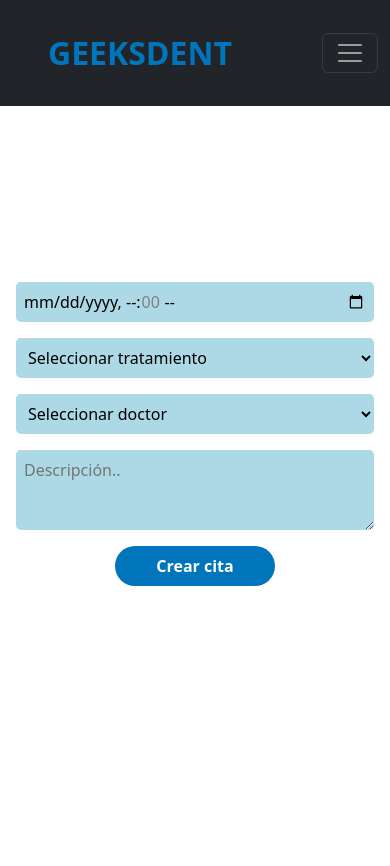
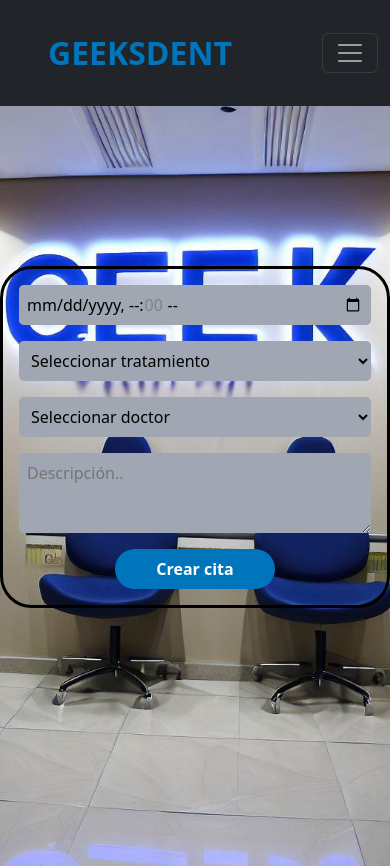
Before and after one commit to xIMet3/frontendDentista, a React (Vite) app: page /pedirCita in a window 390 px wide. Before the commit the page ends 844 px from the top, so only its background shows below. Built offline with nearby package versions, Linux system fonts and the light colour scheme.

Commit message:
[update]Change in the design of the RequestAppointment view. // Cambio en el diseño de la vista PedirCita.

```diff
--- a/src/Pages/Contacto/Contaco.jsx
+++ b/src/Pages/Contacto/Contaco.jsx
@@ -81,7 +81,11 @@ export const InfoContacto = () => {
             {/* Campo de mensaje */}
             <div className="form-group">
               <label>Mensaje:</label>
-              <textarea className="form-control" rows="4" />
+              <textarea
+              className="form-control"
+              rows="4"
+              maxLength="80"
+              />
             </div>
 
             {/* Botones del modal */}
--- a/src/Pages/PedirCita/PedirCita.css
+++ b/src/Pages/PedirCita/PedirCita.css
@@ -1,3 +1,20 @@
+.pedirCitaEntera {
+  min-height: 90vh;
+  background-image: url(../../../img/fachadaClinica.jpg);
+  overflow: hidden;
+
+}
+
+@media (max-width: 768px) {
+  .pedirCitaEntera {
+    background-image: url(../../../img/salaEspera.jpeg);
+    background-position: center;
+    background-repeat: no-repeat;
+    background-size: cover;
+    overflow: hidden;
+  }
+}
+
 .formCrearCita {
   display: flex;
   flex-direction: column;
@@ -5,17 +22,17 @@
   align-items: flex-start;
   max-width: 40em;
   width: 100%;
-  gap: 1rem;
+  gap: 1em;
   margin: 0 auto;
   margin-top: 10em;
   padding: 1em;
+  border: 0.2em solid black;
+  border-radius: 2em;
 }
 
-.formCrearCita input,
-.formCrearCita select,
-.formCrearCita textarea {
+.formCrearCita input, .formCrearCita select, .formCrearCita textarea {
   width: 100%;
-  background-color: lightblue;
+  background-color: #a1a7b2;
   padding: 0.5em;
   border: none;
   border-radius: 0.3em;
--- a/src/Pages/PedirCita/PedirCita.jsx
+++ b/src/Pages/PedirCita/PedirCita.jsx
@@ -112,7 +112,7 @@ export const PedirCita = () => {
   };
 
   return (
-    <div>
+    <div className="pedirCitaEntera">
       {/* Muestra el mensaje de error si hubiera */}
       {error && <p>{error}</p>}
 
```
Also changed, not shown: 1 other file (tests, documents, lock files or other folders).
